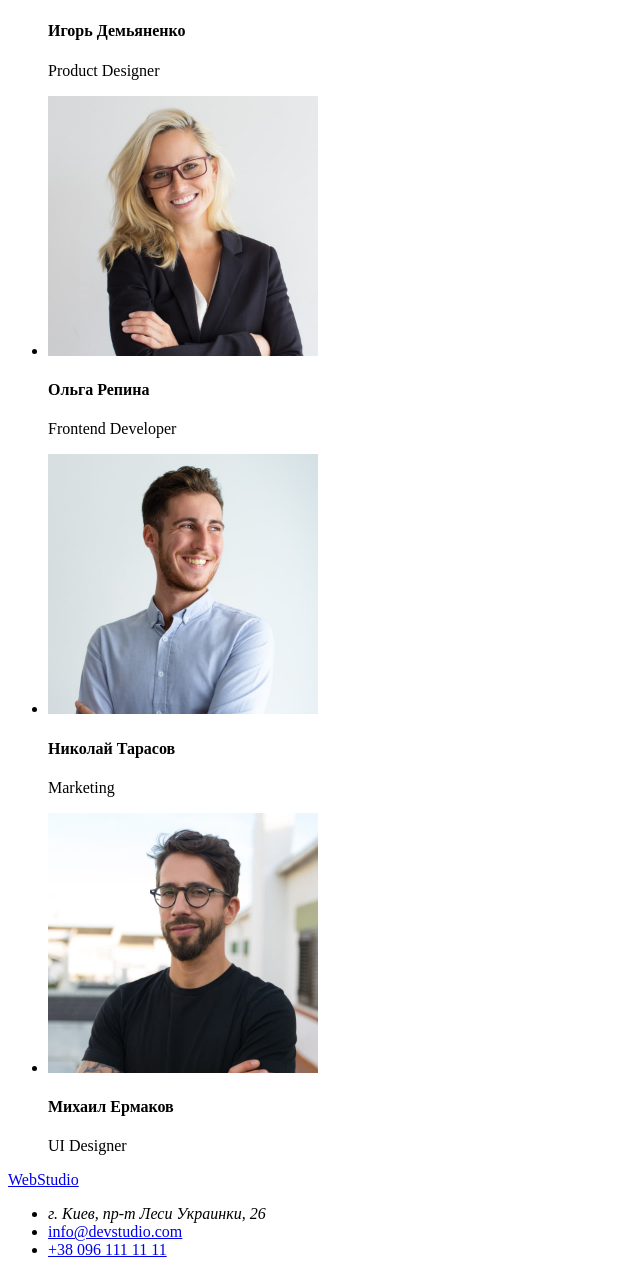
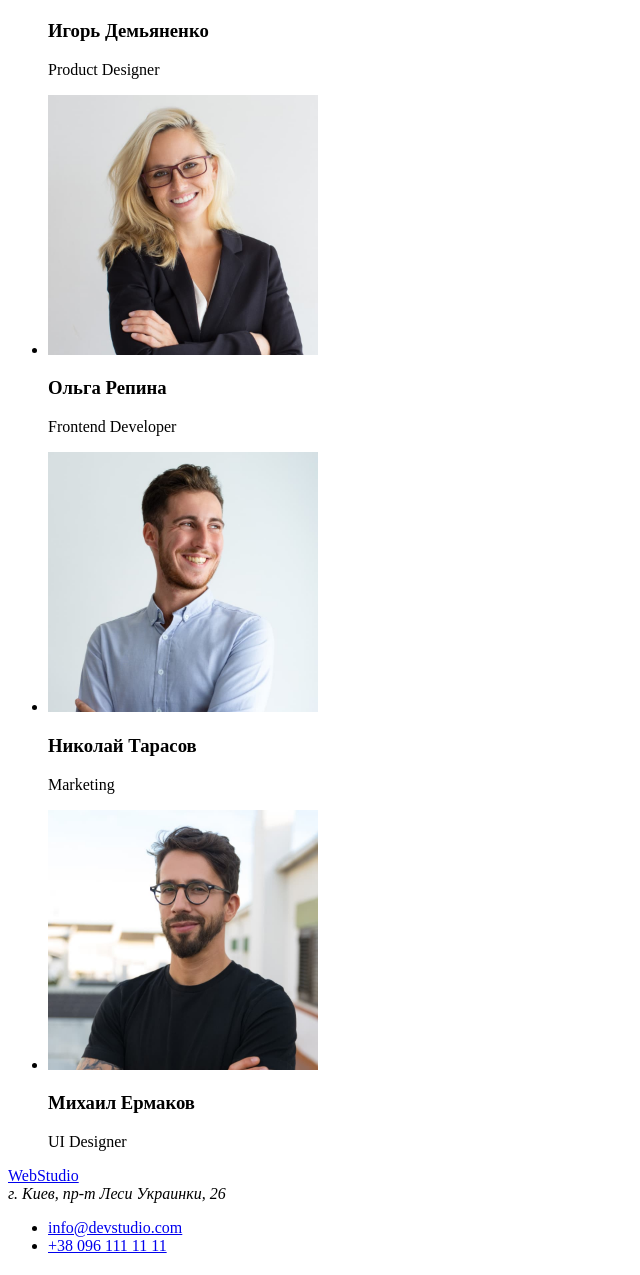
Before and after one commit to dasha-musienko/goit-markup-hw-01, a plain HTML site: page index.html in a window 1280 px wide. Shown: the part 1836-3111 px from the top of the page, without its empty margins (0-640 px from the left). Drawn offline with Linux system fonts and the light colour scheme.

Commit message:
Вносит мелкие правки

```diff
--- a/index.html
+++ b/index.html
@@ -103,7 +103,7 @@
               height="260"
               alt="Парень в очках и красной рубашке улыбается"
             />
-            <h4>Игорь Демьяненко</h4>
+            <h3>Игорь Демьяненко</h3>
             <p>Product Designer</p>
           </li>
           <li>
@@ -113,7 +113,7 @@
               height="260"
               alt="Женщина со светлыми очками в очках и пиджаке улыбается"
             />
-            <h4>Ольга Репина</h4>
+            <h3>Ольга Репина</h3>
             <p>Frontend Developer</p>
           </li>
           <li>
@@ -123,7 +123,7 @@
               height="260"
               alt="Парень в голубой рубашке улыбается"
             />
-            <h4>Николай Тарасов</h4>
+            <h3>Николай Тарасов</h3>
             <p>Marketing</p>
           </li>
           <li>
@@ -133,7 +133,7 @@
               height="260"
               alt="Парень в очках и черной футболке ухмыляется"
             />
-            <h4>Михаил Ермаков</h4>
+            <h3>Михаил Ермаков</h3>
             <p>UI Designer</p>
           </li>
         </ul>
@@ -143,9 +143,8 @@
     <!-- Футер -->
     <footer>
       <a href="./index.html"><span>Web</span>Studio</a>
-
+      <address>г. Киев, пр-т Леси Украинки, 26</address>
       <ul>
-        <li><address>г. Киев, пр-т Леси Украинки, 26</address></li>
         <li><a href="mailto:info@devstudio.com">info@devstudio.com</a></li>
         <li><a href="tel:+380961111111">+38 096 111 11 11</a></li>
       </ul>
```
